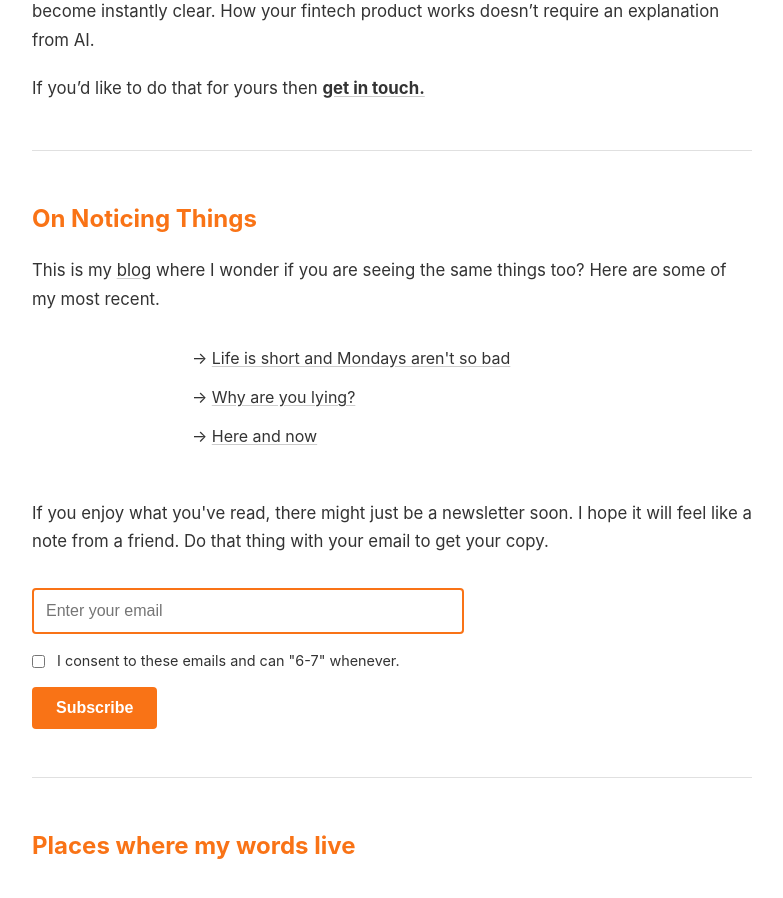
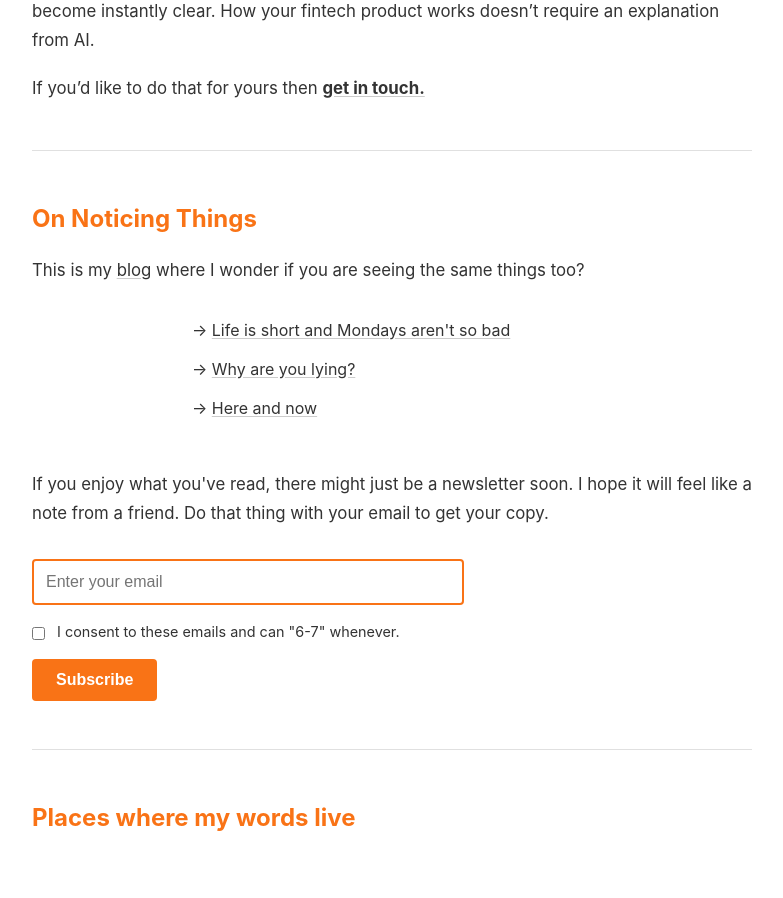
Before and after one commit to westleyovercash/westleyovercash.github.io, a Jekyll site: the page built from index.md, in a window 1280 px wide and 900 px high, scrolled down 569 px. Shown: the whole window, without its empty margins (248-1031 px from the left). Built offline with Jekyll 4.4.1, drawn with Linux system fonts in a browser that asks for light colours.

Commit message:
Update index.md

```diff
--- a/index.md
+++ b/index.md
@@ -21,7 +21,7 @@
 <hr style="border: none; border-top: 1px solid #e0e0e0; margin: 3rem 0;">
 
 <h2>On Noticing Things</h2>
-<p>This is my <a href="/blog">blog</a> where I wonder if you are seeing the same things too? Here are some of my most recent.</p>
+<p>This is my <a href="/blog">blog</a> where I wonder if you are seeing the same things too?</p>
 <ul style="list-style: none; padding: 0; margin: 2rem auto; max-width: 400px;">
 {% for post in site.posts limit:3 %}
   <li style="margin-bottom: 0.75rem; text-align: left;">→ <a href="{{ post.url }}">{{ post.title }}</a></li>
```
